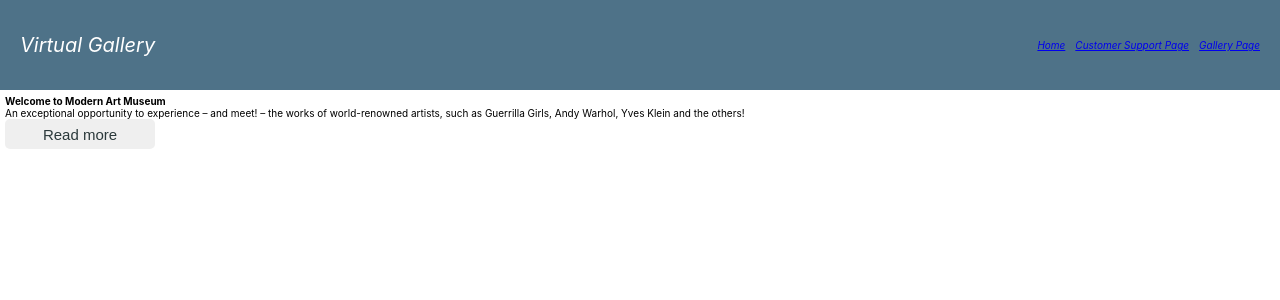
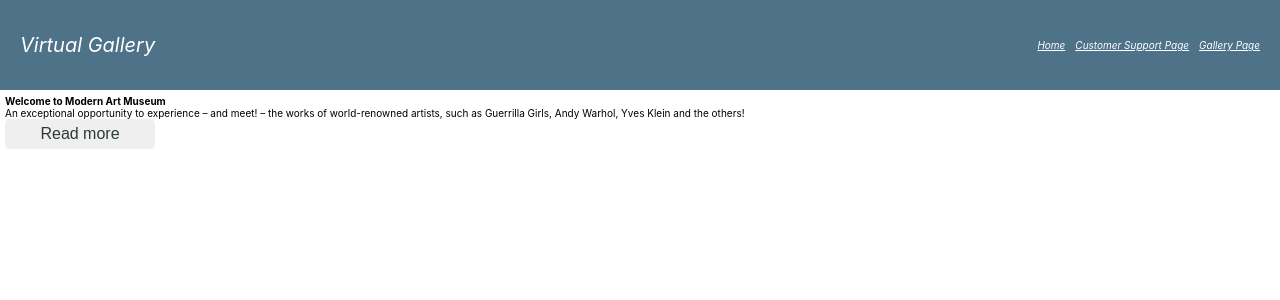
Before and after one commit to agneciu/ArtGallery, a React (Create React App) app in the folder art-gallery-app/: page / in a window 1280 px wide. Shown: the top 300 px of the page. Built offline with nearby package versions, Linux system fonts and the light colour scheme.

Commit message:
thursdy-final

```diff
--- a/art-gallery-app/src/components/Button/Button.css
+++ b/art-gallery-app/src/components/Button/Button.css
@@ -7,5 +7,6 @@
     border: none;
     border-radius: 5px;
     color: rgb(43, 57, 59);
-    font-size: 15px;
+    font-size: 16px;
+
 }
--- a/art-gallery-app/src/components/Button/Button.jsx
+++ b/art-gallery-app/src/components/Button/Button.jsx
@@ -1,5 +1,5 @@
 import './Button.css';
-import { useState } from "react";
+
 
 const Button = (props) => {
 
--- a/art-gallery-app/src/components/Navbar/Navbar.css
+++ b/art-gallery-app/src/components/Navbar/Navbar.css
@@ -17,5 +17,11 @@
     display: flex;
     gap:10px;
     justify-content: flex-end;
+    font-size: 22px;
 
 }
+
+.navbarLinks {
+    color: white;
+
+}
--- a/art-gallery-app/src/components/Navbar/Navbar.jsx
+++ b/art-gallery-app/src/components/Navbar/Navbar.jsx
@@ -9,7 +9,7 @@
         <p>Virtual Gallery</p>
         <div className="buttonGroup">
         {pages?.map((page) => {
-          return <Link key={page.to} to={page.to}>{page.label}</Link>
+          return <Link className="navbarLinks" key={page.to} to={page.to}>{page.label}</Link>
         })}
         </div>
     </div>
--- a/art-gallery-app/src/components/PictureCard/PictureCard.jsx
+++ b/art-gallery-app/src/components/PictureCard/PictureCard.jsx
@@ -1,9 +1,9 @@
-
+import styles from "./PictureCard.css"
 
 export const PictureCard = () => {
  return (
- <div>
- <img></img>
+ <div className={styles.root}>
+ <img className={styles.image} src={src} alt={alt}></img>
  </div>
  )
 }
--- a/art-gallery-app/src/pages/HomePage/HomePage.jsx
+++ b/art-gallery-app/src/pages/HomePage/HomePage.jsx
@@ -1,23 +1,34 @@
-import './HomePage.css'
-import Topic from '../../components/Topic/Topic'
-import Button from '../../components/Button/Button'
+import "./HomePage.css";
+import Topic from "../../components/Topic/Topic";
+import Button from "../../components/Button/Button";
 import { useState } from "react";
 
 const HomePage = () => {
+  const [isShowingMore, setIsShowingMore] = useState(true);
 
-const [isShowingMore, setIsShowingMore] = useState(true);
+  const handleClick = () => {
+    setIsShowingMore(!isShowingMore);
+  };
 
-const handleClick = () => {
-    setIsShowingMore(!isShowingMore)
-}
+  return (
+    <div className="homePage">
+      <Topic
+        title="Welcome to Modern Art Museum"
+        description="An exceptional opportunity to experience – and meet! – the works of world-renowned artists, such as Guerrilla Girls, Andy Warhol, Yves Klein and the others!"
+      />
 
+      {!isShowingMore && (
+        <Topic
+          title="What is Modern Art Museum?"
+          description="one of the largest private virtual art collections, the museum collection consists of artworks dating from the 1960s to this day. It includes around 6 000 works of modern and contemporary art. In 2011 the collection was officially recognized as being of “national significance.”"
+        />
+      )}
+      <Button
+        label={isShowingMore ? "Read more" : "Less"}
+        onClick={handleClick}
+      />
+    </div>
+  );
+};
 
-    return <div className="homePage">
-        {isShowingMore && <Topic title="Welcome to Modern Art Museum" description="An exceptional opportunity to experience – and meet! – the works of world-renowned artists, such as Guerrilla Girls, Andy Warhol, Yves Klein and the others!"/>}
-        {!isShowingMore && <Topic title="Welcome to Modern Art Museum" description="An exceptional opportunity to experience – and meet! – the works of world-renowned artists, such as Guerrilla Girls, Andy Warhol, Yves Klein and the others!"/>}
-        {!isShowingMore && (<Topic title="What is Modern Art Museum?" description="one of the largest private virtual art collections, the museum collection consists of artworks dating from the 1960s to this day. It includes around 6 000 works of modern and contemporary art. In 2011 the collection was officially recognized as being of “national significance.”"/>)}
-        <Button label={isShowingMore ? "Read more" : "Less"} onClick={handleClick} />
-    </div>
-}
-
-export default HomePage
+export default HomePage;
```
Also changed, not shown: art-gallery-app/src/components/Grid/Grid.css (added), art-gallery-app/src/components/Grid/Grid.jsx (added), 1 other file (tests, documents, lock files or other folders).
